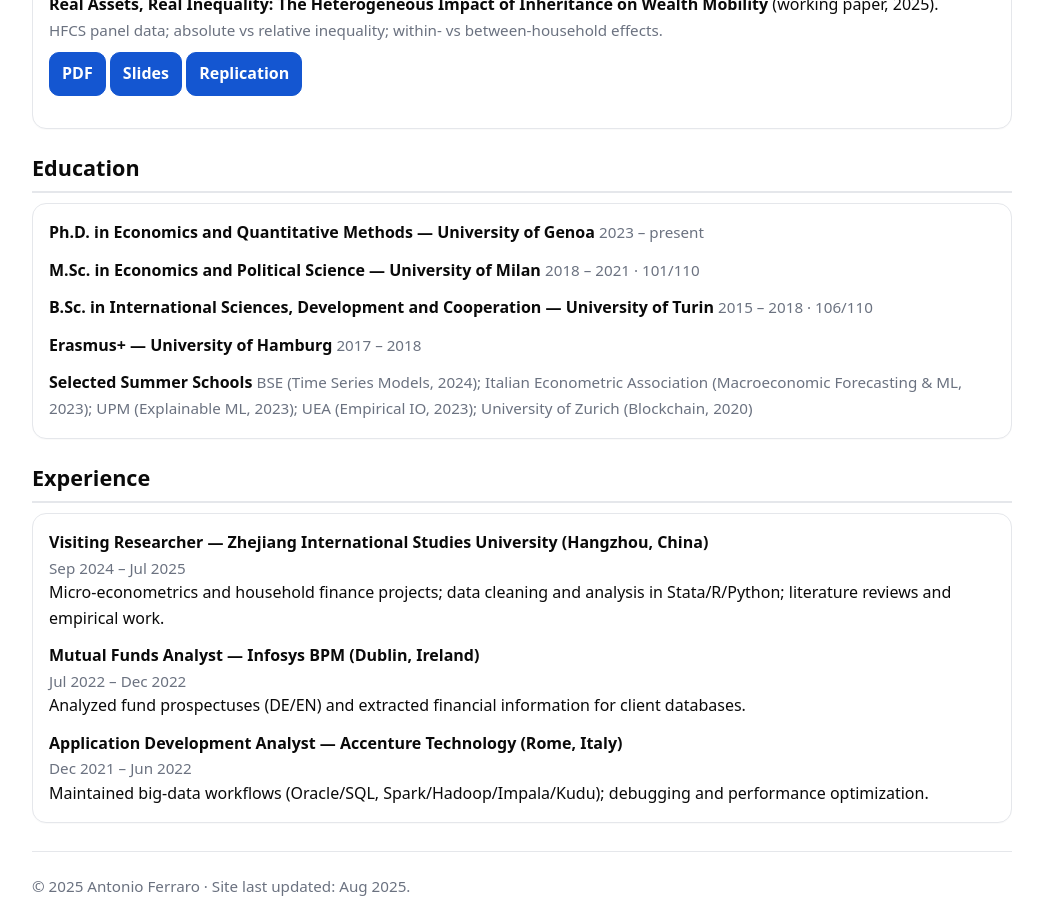
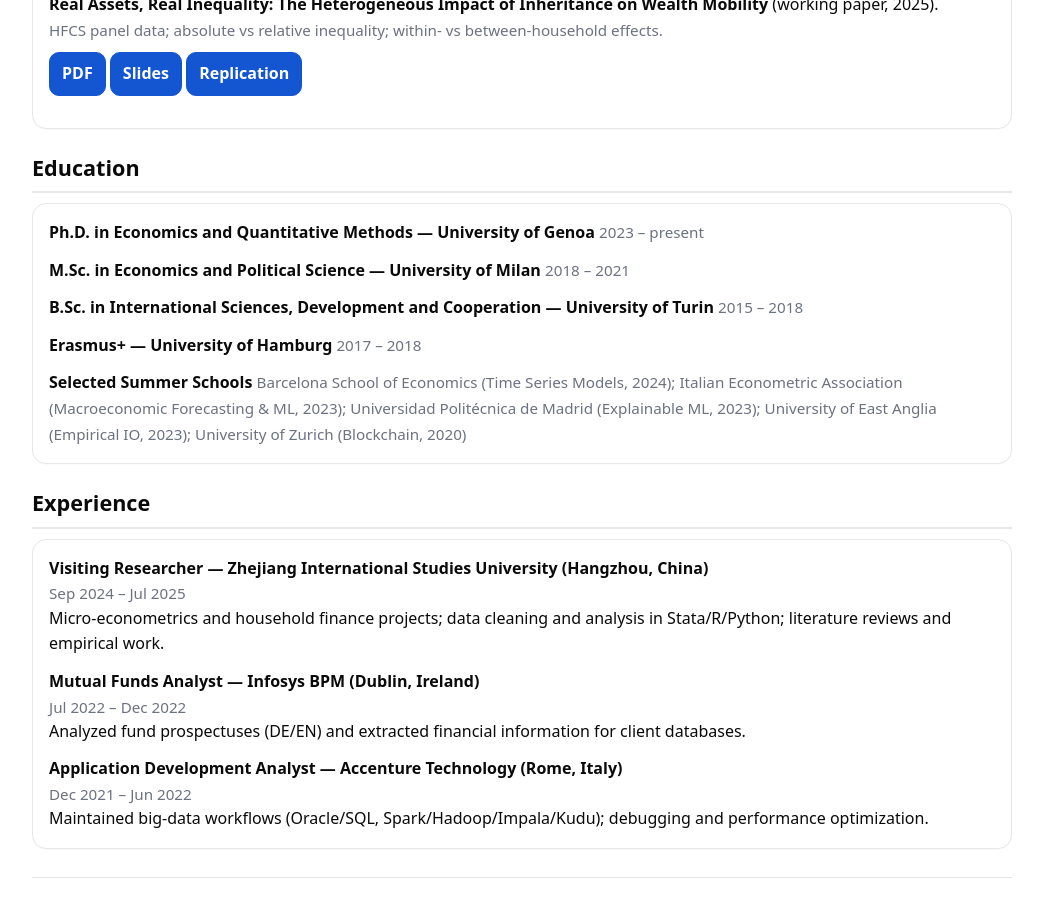
Before and after one commit to ferraroantonio/ferraroantonio.github.io, a Jekyll site: the page built from index.md, in a window 1280 px wide and 900 px high, scrolled down 705 px. Shown: the whole window, without its empty margins (118-1161 px from the left). Built offline with Jekyll 4.4.1, drawn with Linux system fonts in a browser that asks for light colours.

Commit message:
Update index.md

```diff
--- a/index.md
+++ b/index.md
@@ -39,10 +39,10 @@ description: "Antonio Ferraro — PhD Candidate in Economics & Quantitative Meth
 <div class="card">
 <ul class="plain">
   <li class="item"><strong>Ph.D. in Economics and Quantitative Methods — University of Genoa</strong> <span class="meta">2023 – present</span></li>
-  <li class="item"><strong>M.Sc. in Economics and Political Science — University of Milan</strong> <span class="meta">2018 – 2021 · 101/110</span></li>
-  <li class="item"><strong>B.Sc. in International Sciences, Development and Cooperation — University of Turin</strong> <span class="meta">2015 – 2018 · 106/110</span></li>
+  <li class="item"><strong>M.Sc. in Economics and Political Science — University of Milan</strong> <span class="meta">2018 – 2021</span></li>
+  <li class="item"><strong>B.Sc. in International Sciences, Development and Cooperation — University of Turin</strong> <span class="meta">2015 – 2018</span></li>
   <li class="item"><strong>Erasmus+ — University of Hamburg</strong> <span class="meta">2017 – 2018</span></li>
-  <li class="item"><strong>Selected Summer Schools</strong> <span class="meta">BSE (Time Series Models, 2024); Italian Econometric Association (Macroeconomic Forecasting & ML, 2023); UPM (Explainable ML, 2023); UEA (Empirical IO, 2023); University of Zurich (Blockchain, 2020)</span></li>
+  <li class="item"><strong>Selected Summer Schools</strong> <span class="meta">Barcelona School of Economics (Time Series Models, 2024); Italian Econometric Association (Macroeconomic Forecasting & ML, 2023); Universidad Politécnica de Madrid (Explainable ML, 2023); University of East Anglia (Empirical IO, 2023); University of Zurich (Blockchain, 2020)</span></li>
 </ul>
 </div>
 </section>
```
